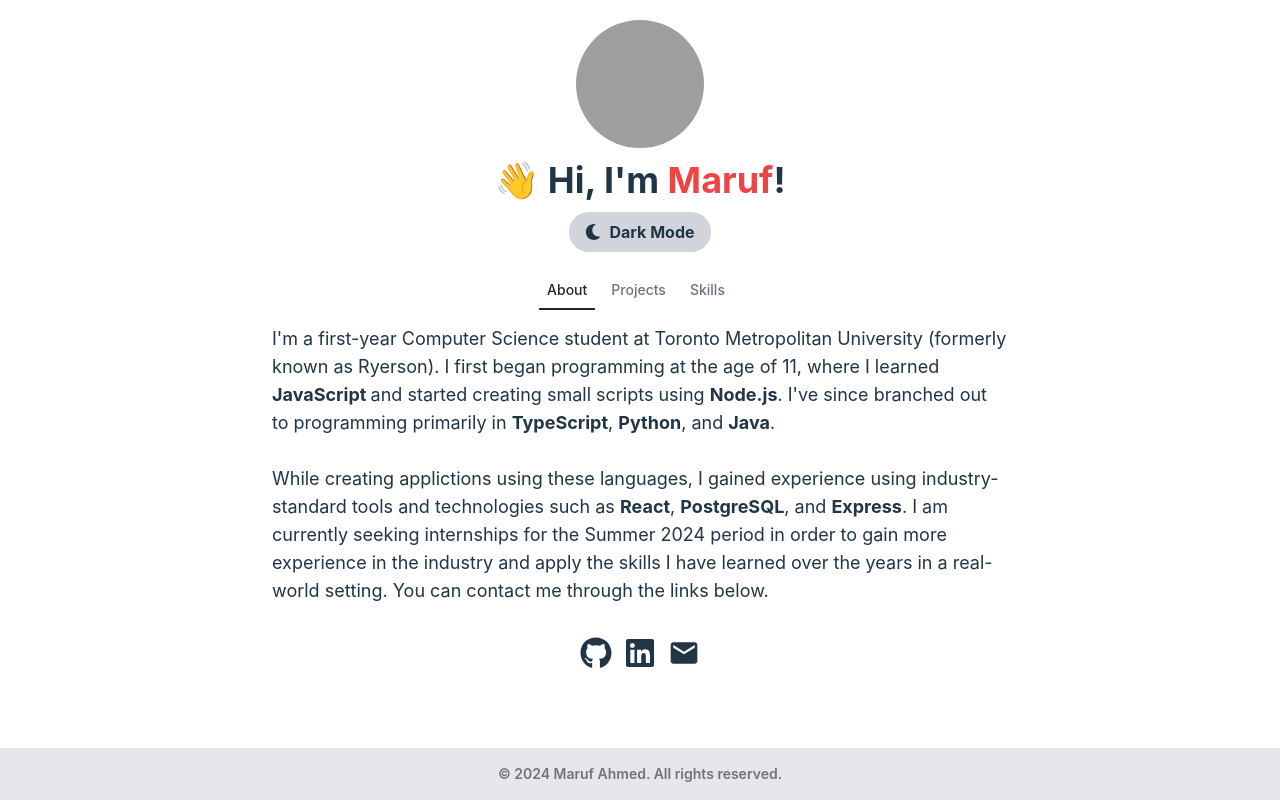
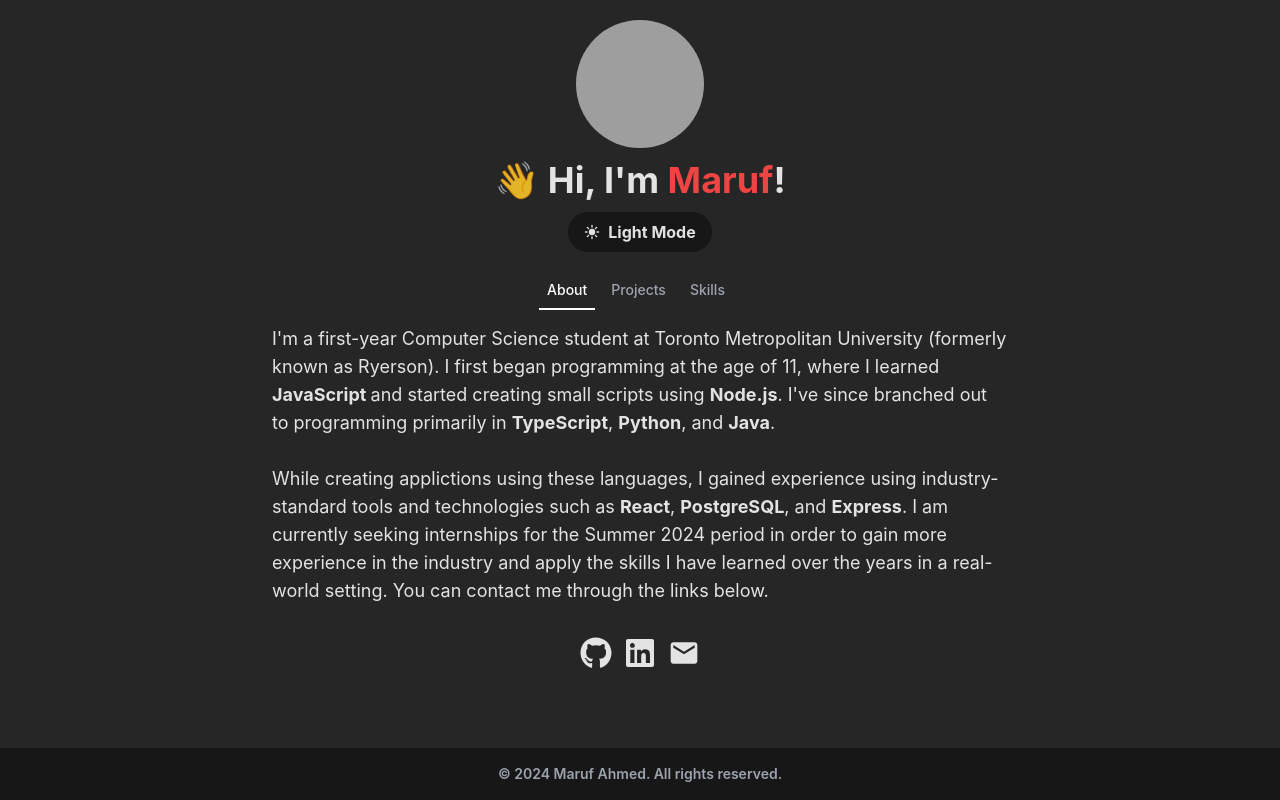
Before and after one commit to marufamd/portfolio, a React (Vite) app: page / in a window 1280 px wide. Built offline with nearby package versions, Linux system fonts and the light colour scheme; grey boxes are pictures that could not be loaded; what common-tags would draw is missing.

Commit message:
feat: default to dark mode

```diff
--- a/package.json
+++ b/package.json
@@ -7,7 +7,9 @@
     "dev": "vite",
     "build": "tsc && vite build",
     "lint": "eslint . --ext ts,tsx --report-unused-disable-directives --max-warnings 0",
-    "preview": "vite preview"
+    "preview": "vite preview",
+    "predeploy": "npm run build",
+    "deploy": "gh-pages -d dist"
   },
   "dependencies": {
     "common-tags": "^1.8.2",
@@ -27,6 +29,7 @@
     "eslint-config-neon": "^0.1.57",
     "eslint-plugin-react-hooks": "^4.6.0",
     "eslint-plugin-react-refresh": "^0.4.5",
+    "gh-pages": "^6.1.1",
     "postcss": "^8.4.32",
     "tailwindcss": "^3.4.0",
     "typescript": "^5.2.2",
--- a/src/components/ColorModeToggle.tsx
+++ b/src/components/ColorModeToggle.tsx
@@ -5,14 +5,10 @@ import { IoSunny } from 'react-icons/io5';
 const THEME_KEY = 'dark-theme';
 
 export default function ColorModeToggle() {
-	const [darkTheme, setDarkTheme] = useState(false);
+	const [darkTheme, setDarkTheme] = useState(true);
 
 	useEffect(() => {
-		let isDark = localStorage.getItem(THEME_KEY) === 'true';
-
-		if (isDark === null) {
-			isDark = window.matchMedia('(prefers-color-scheme: dark)').matches;
-		}
+		const isDark = localStorage.getItem(THEME_KEY) ? localStorage.getItem(THEME_KEY) === 'true' : true;
 
 		localStorage.setItem(THEME_KEY, isDark.toString());
 		setDarkTheme(isDark);
@@ -26,7 +22,9 @@ export default function ColorModeToggle() {
 	return (
 		<button
 			type="button"
-        onClick={() => { setDarkTheme((prev) => !prev); }}
+			onClick={() => {
+				setDarkTheme((prev) => !prev);
+			}}
 			className="
         flex
         items-center
```
Also changed, not shown: 1 other file (tests, documents, lock files or other folders). Lines whose indentation alone changed are shown as unchanged.
